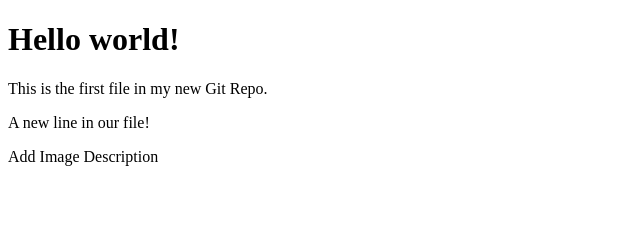
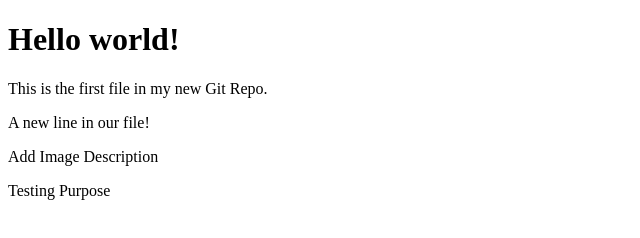
Before and after one commit to yamchinghann/hello-world, a plain HTML site: page index.html in a window 1280 px wide. Shown: the whole page, without its empty margins (0-640 px from the left). Drawn offline with Linux system fonts and the light colour scheme.

Commit message:
add new description

```diff
--- a/index.html
+++ b/index.html
@@ -9,5 +9,6 @@
 <p>This is the first file in my new Git Repo.</p>
 <p>A new line in our file!</p>
 <p>Add Image Description</p>
+<p>Testing Purpose</p>
 </body>
 </html>
```
